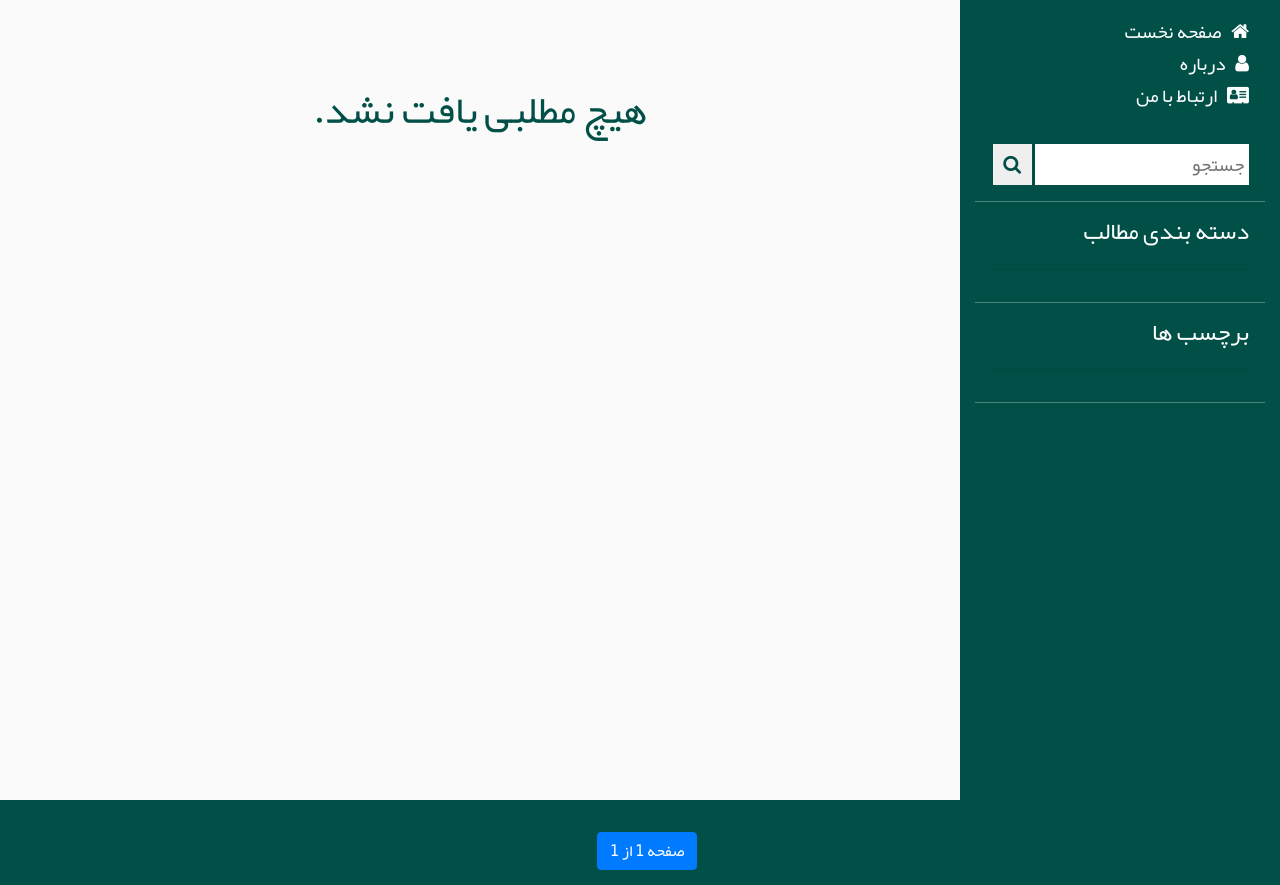
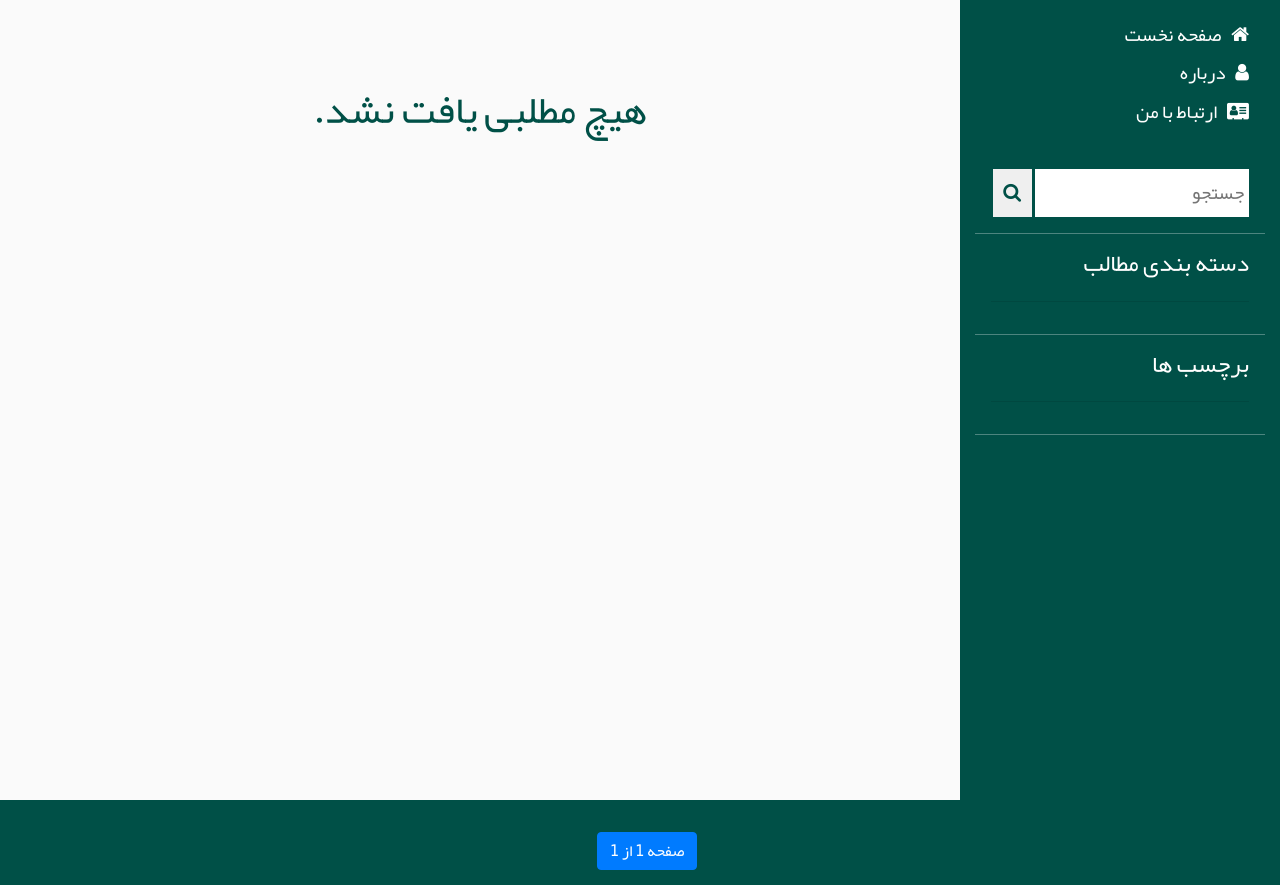
Before and after one commit to iamrf/Theo-blog, a Django app: page /blog/ in a window 1280 px wide. Shown: the part 188-1073 px from the top of the page. Run offline with Django 3.2, Linux system fonts and the light colour scheme; data that the repository does not hold is empty; some libraries are stand-ins or nearby versions.

Commit message:
some changes on style.css and profile pic was changed

```diff
--- a/blog/static/blog/css/style.css
+++ b/blog/static/blog/css/style.css
@@ -206,6 +206,7 @@
     padding: 1rem;
     font-size: 1.2rem;
     border-bottom: .1rem solid rgba(255, 255, 255, 0.3);
+    line-height: 2;
 }
 
 .aside_box h4{
```
Also changed, not shown: blog/static/blog/images/me.jpg.
